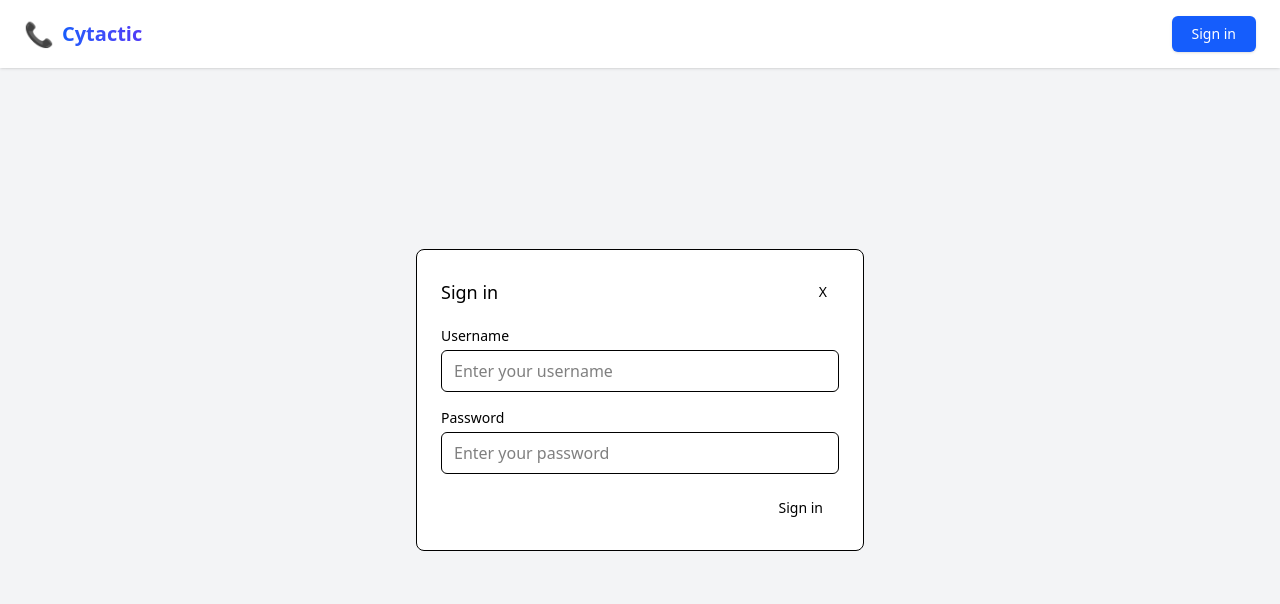
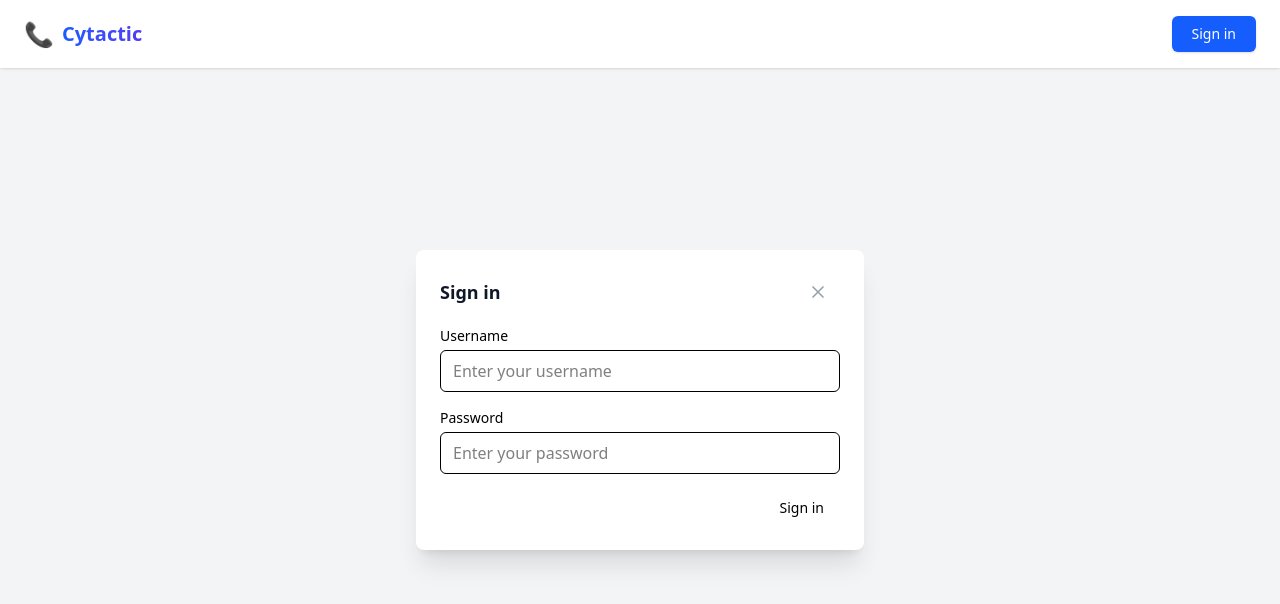
Before and after one commit to TKTamir/call-management-system, a React (Vite) app in the folder apps/client/: page / in a window 1280 px wide. Both pictures are taken after a click on the button "Sign in". Shown: the top 604 px of the page. Built offline with nearby package versions, Linux system fonts and the light colour scheme; no server answers.

Commit message:
Adjust modal styling

```diff
--- a/apps/client/src/components/Modal/Modal.tsx
+++ b/apps/client/src/components/Modal/Modal.tsx
@@ -35,14 +35,29 @@ const Modal: React.FC<ModalProps> = ({
 
   return (
     <div
-      className="fixed inset-0 bg-opacity-30 flex items-center justify-center p-4 z-50"
+      className="fixed inset-0 z-50 flex items-center justify-center p-4"
       onClick={handleBackdropClick}
     >
-      <div className="bg-white border rounded-lg p-6 w-full max-w-md">
-        <div className="flex justify-between items-center mb-4">
-          <h3 className="text-lg font-medium">{name}</h3>
-          <Button onClick={onClose} className=" cursor-pointer">
-            X
+      <div className="w-full max-w-md transform rounded-lg bg-white p-6 shadow-xl transition-all">
+        <div className="mb-4 flex items-center justify-between">
+          <h3 className="text-lg font-semibold text-gray-900">{name}</h3>
+          <Button
+            onClick={onClose}
+            className="rounded-full p-1 text-gray-400 hover:bg-gray-100 hover:text-gray-600"
+          >
+            <svg
+              className="h-5 w-5"
+              fill="none"
+              stroke="currentColor"
+              viewBox="0 0 24 24"
+            >
+              <path
+                strokeLinecap="round"
+                strokeLinejoin="round"
+                strokeWidth={2}
+                d="M6 18L18 6M6 6l12 12"
+              />
+            </svg>
           </Button>
         </div>
         {children ? (
@@ -52,13 +67,13 @@ const Modal: React.FC<ModalProps> = ({
             <Input
               value={inputValue}
               onChange={onInputChange}
-              className="w-full mb-4"
+              className="mb-4 w-full"
             />
             <div className="flex justify-end">
               <Button
                 buttonText={submitButtonText}
                 onClick={onSubmit}
-                className="px-4"
+                className="bg-blue-600 px-4 text-white hover:bg-blue-700 active:bg-blue-800"
               />
             </div>
           </>
```
